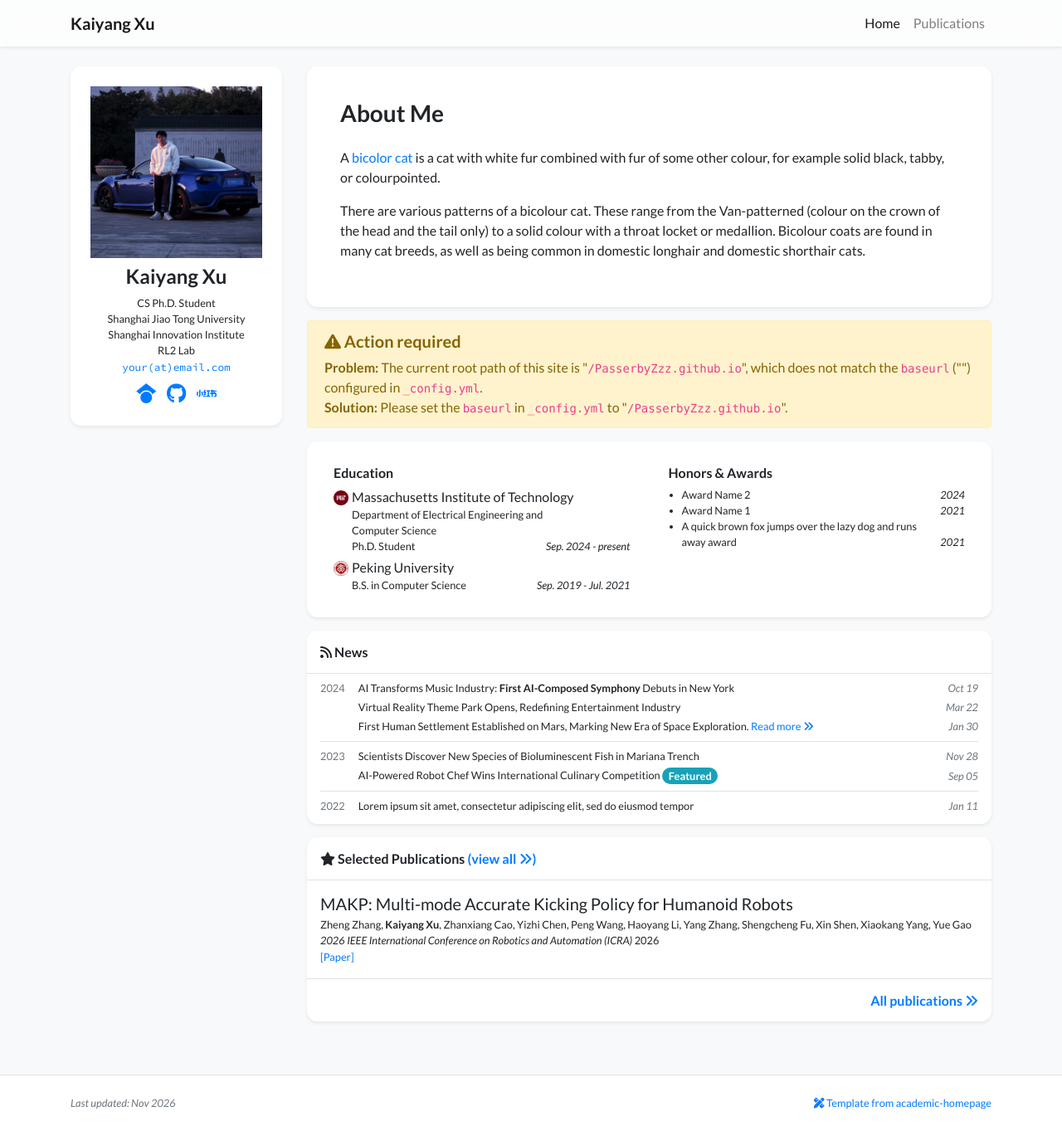
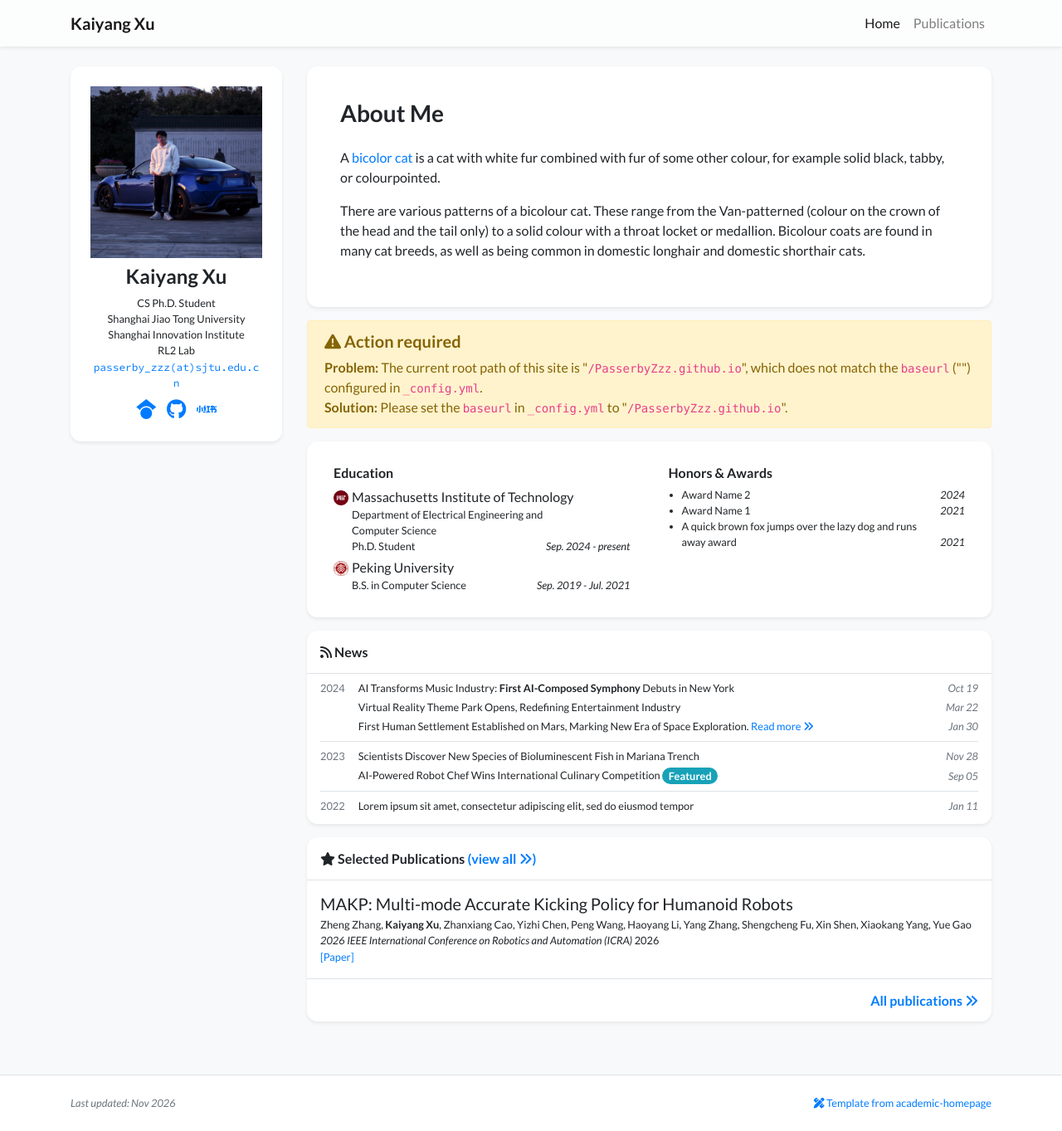
Before and after one commit to PasserbyZzz/PasserbyZzz.github.io, a Jekyll site: the page built from index.html, in a window 1280 px wide and 1363 px high. Shown: the whole window at 83% size. Built offline with Jekyll 4.4.1, drawn with Linux system fonts in a browser that asks for light colours; nearby versions of some CDN libraries; a style sheet for code colours, icons or effects is not loaded.

Commit message:
Set real email address

```diff
--- a/_data/profile.yml
+++ b/_data/profile.yml
@@ -9,7 +9,7 @@ positions:
 - name: RL2 Lab
 
 
-email: "your@email.com"
+email: "passerby_zzz@sjtu.edu.cn"
 # cv_link: link-to-your-cv-file
 gscholar: https://scholar.google.com/citations?user=JW_CxxYAAAAJ&hl=en
 github: PasserbyZzz
```
